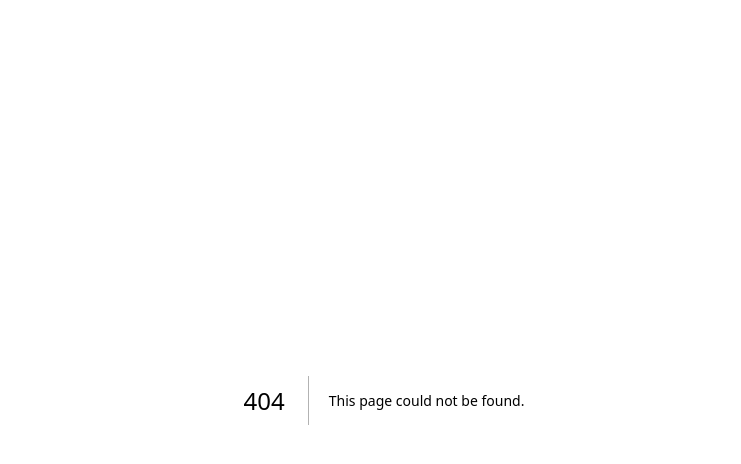
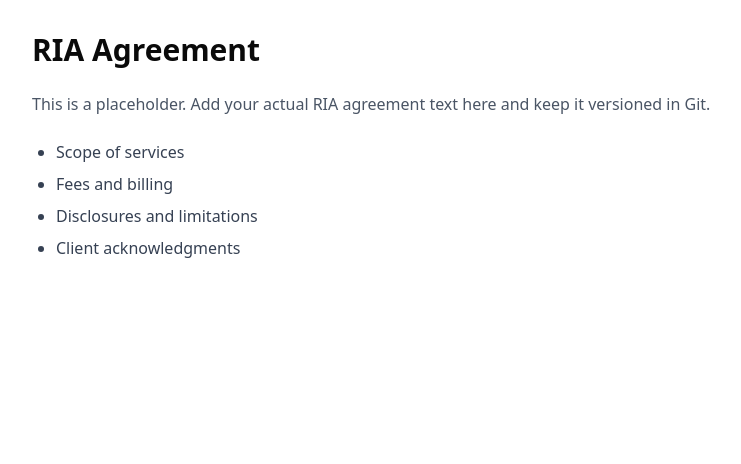
Before and after one commit to rremling/gradeyour401k, a Next.js app: page /legal/ria in a window 1280 px wide. Before the commit this address had no page. Shown: the top 464 px of the page, without its empty margins (256-997 px from the left). Built offline with nearby package versions, Linux system fonts and the light colour scheme.

Commit message:
Create page.tsx

```diff
--- /dev/null
+++ b/src/app/legal/ria/page.tsx
@@ -0,0 +1,16 @@
+export default function RiaAgreement() {
+  return (
+    <main className="mx-auto max-w-3xl p-8 space-y-6">
+      <h1 className="text-3xl font-bold">RIA Agreement</h1>
+      <p className="text-gray-600">
+        This is a placeholder. Add your actual RIA agreement text here and keep it versioned in Git.
+      </p>
+      <ul className="list-disc pl-6 space-y-2 text-gray-700">
+        <li>Scope of services</li>
+        <li>Fees and billing</li>
+        <li>Disclosures and limitations</li>
+        <li>Client acknowledgments</li>
+      </ul>
+    </main>
+  );
+}
```
